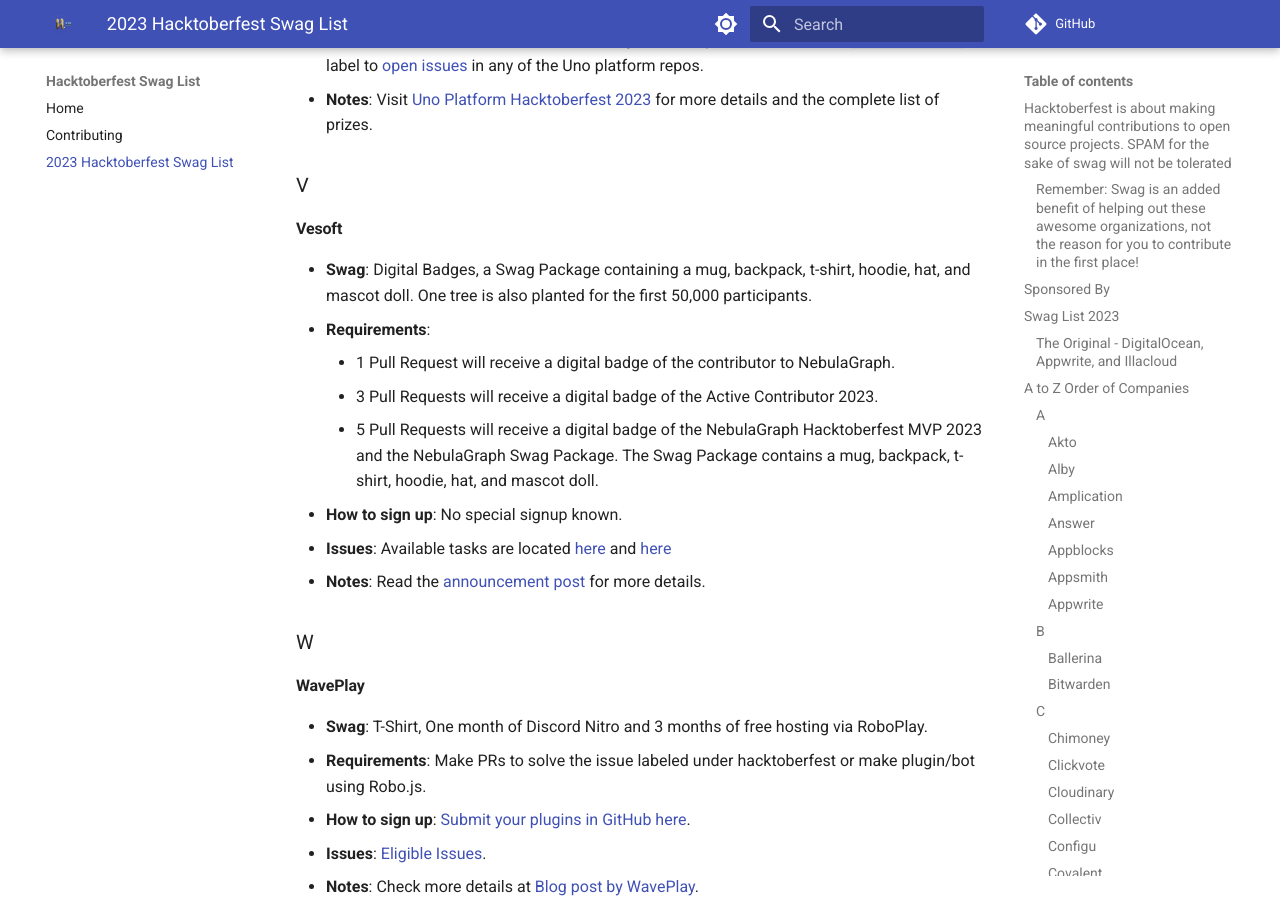
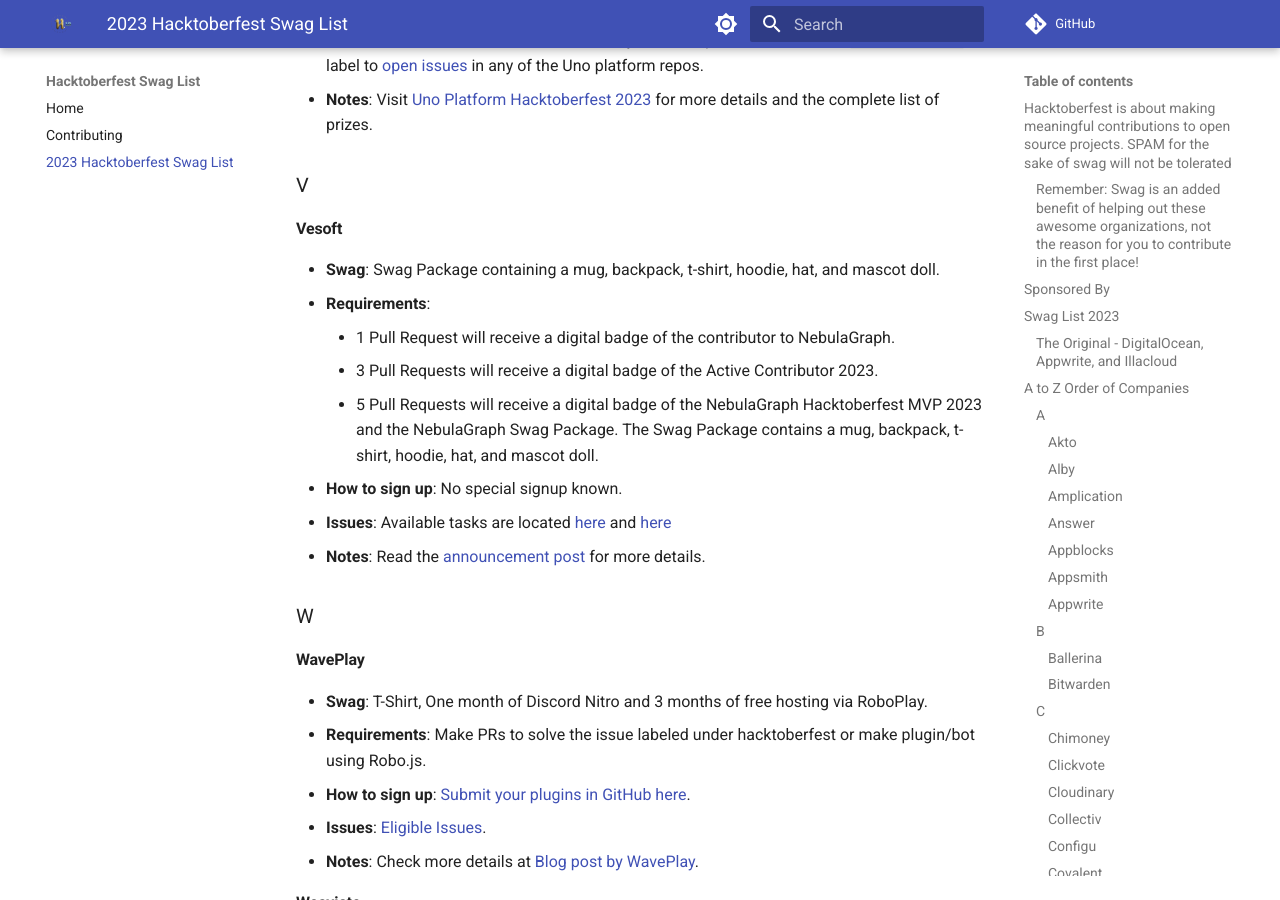
Before and after one commit to crweiner/hacktoberfest-swag-list, an MkDocs documentation site: the page built from docs/list.md, in a window 1280 px wide and 900 px high, scrolled down 20017 px. Built offline with MkDocs 1.6.1 and Material for MkDocs 9.7.7, drawn with Linux system fonts in a browser that asks for light colours; plug-ins that fetch from the network failed and are left out; comment, search, counter and statistics services are not loaded.

Commit message:
Update docs/list.md
Co-authored-by: vimode <39148877+vimode@users.noreply.github.com>

```diff
--- a/docs/list.md
+++ b/docs/list.md
@@ -655,7 +655,7 @@
 
 #### **Vesoft**
 
-- **Swag**: Digital Badges, a Swag Package containing a mug, backpack, t-shirt, hoodie, hat, and mascot doll. One tree is also planted for the first 50,000 participants.
+- **Swag**: Swag Package containing a mug, backpack, t-shirt, hoodie, hat, and mascot doll.
 - **Requirements**:
     - 1 Pull Request will receive a digital badge of the contributor to NebulaGraph.
     - 3 Pull Requests will receive a digital badge of the Active Contributor 2023.
```
